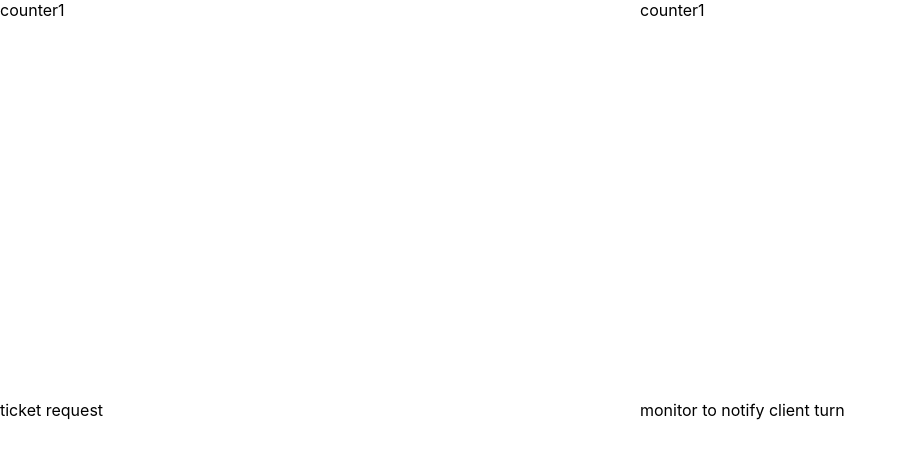
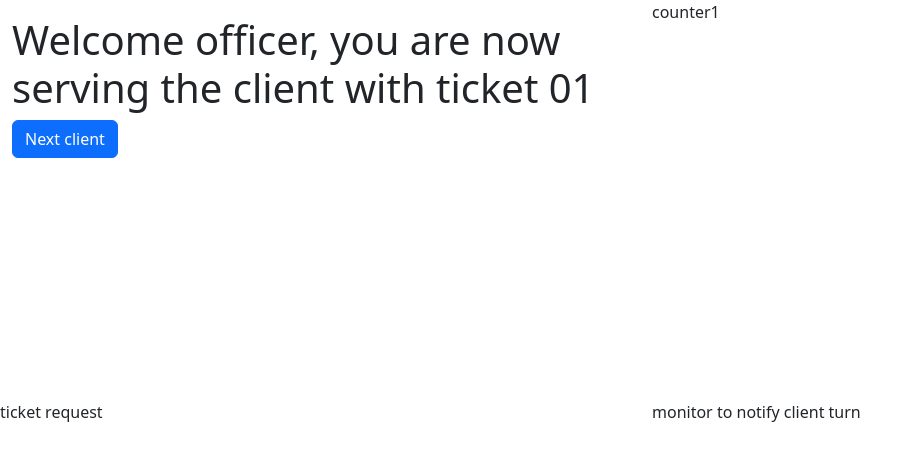
Before and after one commit to marcomele98/SE2-group5, a React (Create React App) app in the folder frontend/: page / in a window 1280 px wide. Shown: the top 460 px of the page, without its empty margins (0-923 px from the left). Built offline with nearby package versions, Linux system fonts and the light colour scheme.

Commit message:
added layout page for the officer

```diff
--- a/frontend/package.json
+++ b/frontend/package.json
@@ -6,7 +6,9 @@
     "@testing-library/jest-dom": "^5.16.5",
     "@testing-library/react": "^13.4.0",
     "@testing-library/user-event": "^13.5.0",
+    "bootstrap": "^5.2.2",
     "react": "^18.2.0",
+    "react-bootstrap": "^2.5.0",
     "react-dom": "^18.2.0",
     "react-scripts": "5.0.1",
     "web-vitals": "^2.1.4"
--- a/frontend/src/App.js
+++ b/frontend/src/App.js
@@ -1,4 +1,6 @@
 import logo from './logo.svg';
+import "bootstrap/dist/css/bootstrap.min.css";
+import { Officer } from './Officer';
 import './App.css';
 
 function App() {
@@ -6,7 +8,7 @@ function App() {
     <div className="App">
       <div className="row">
        <div className="column">
-        counter1
+        <Officer></Officer>
        </div>
        <div className="column">
         counter1
--- /dev/null
+++ b/frontend/src/Officer.js
@@ -0,0 +1,16 @@
+import { Row, Col, Container, Button } from "react-bootstrap";
+
+function Officer() {
+
+    return(
+      <>
+      <Container className={"mt-3"}>
+      <h1>Welcome officer, you are now serving the client with ticket 01</h1>
+      <Button>Next client</Button>
+      </Container>
+      </>
+    )
+
+}
+
+export {Officer};
```
Also changed, not shown: 1 other file (tests, documents, lock files or other folders).
